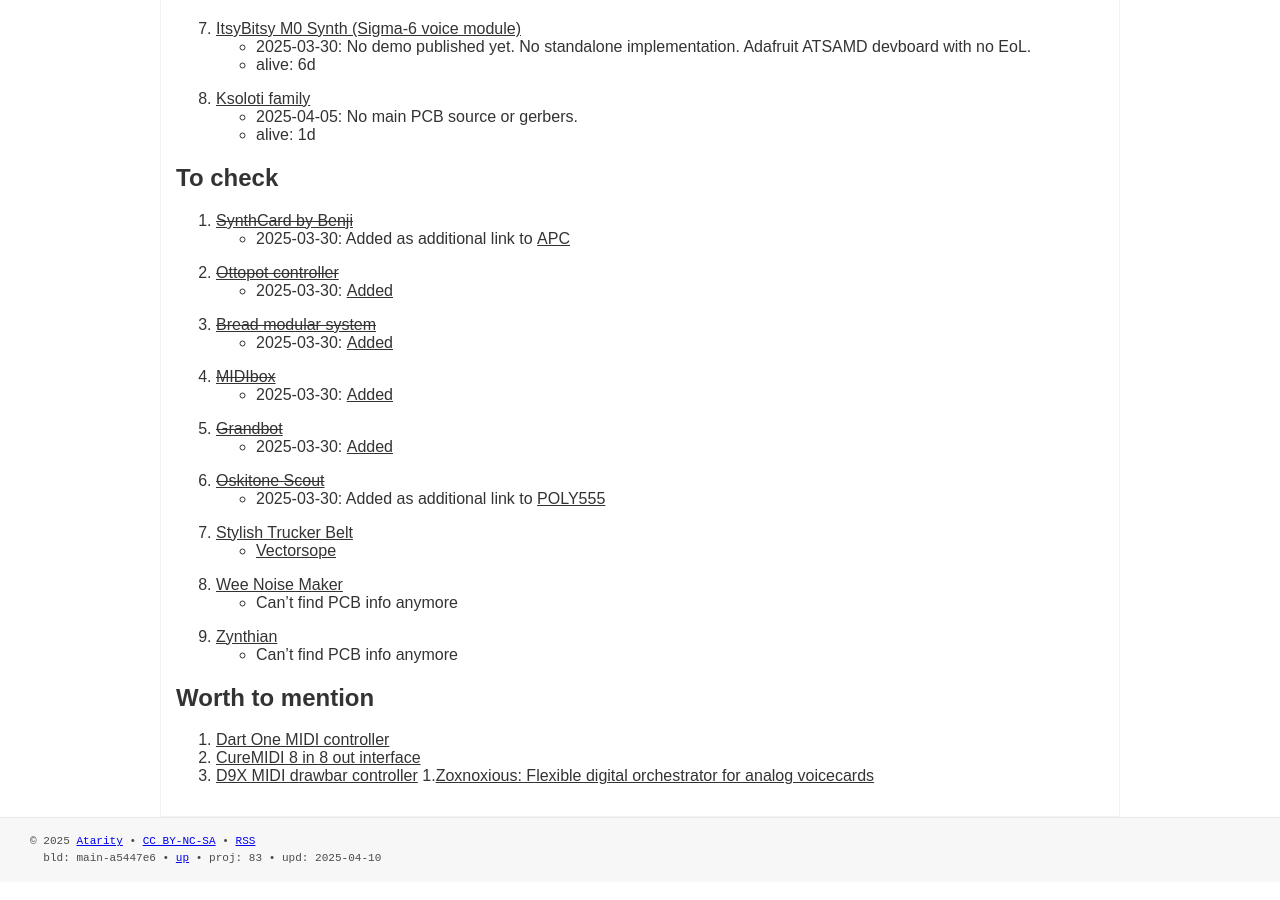
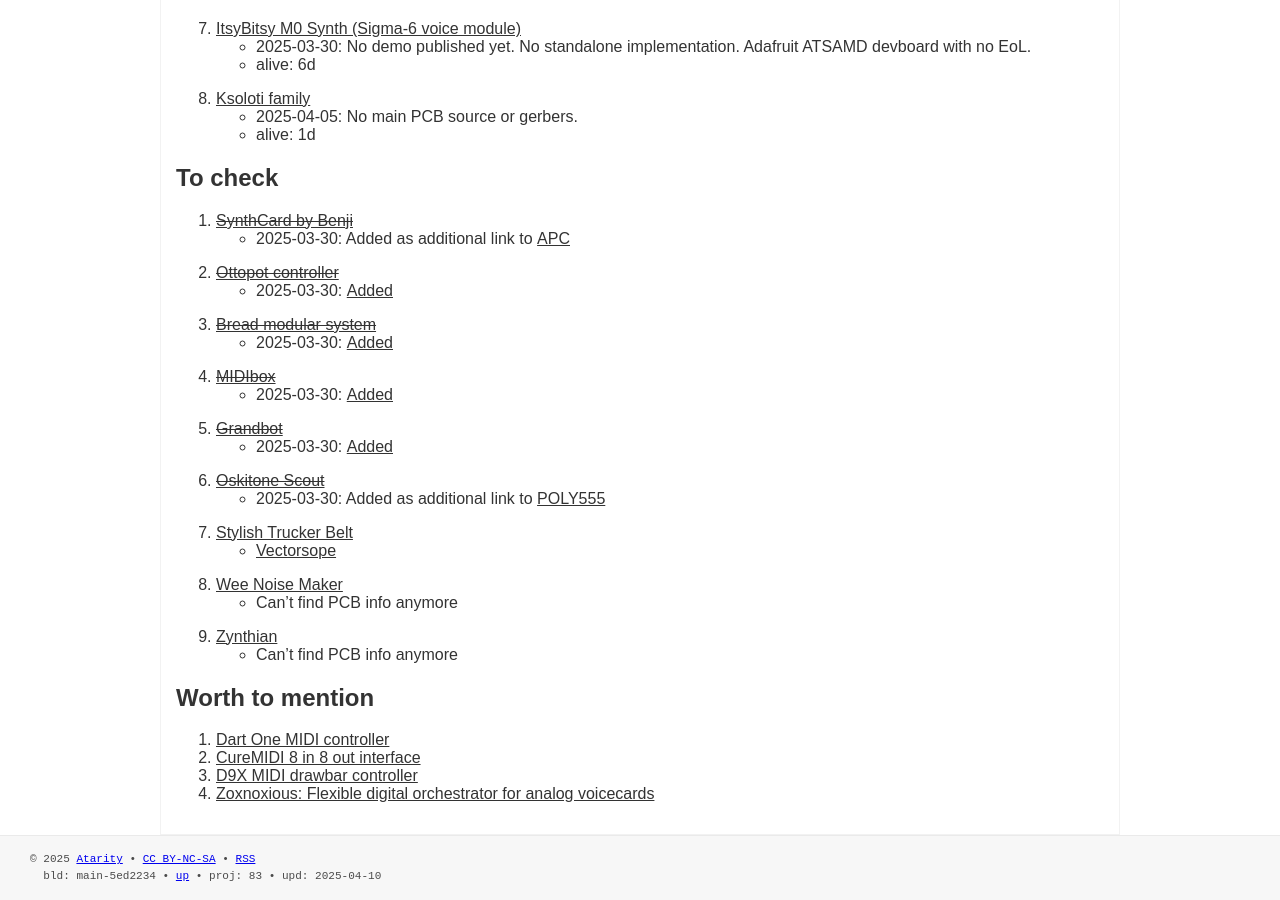
Before and after one commit to Atarity/diy-synths, a Jekyll site: the page built from watchlist.md, in a window 1280 px wide and 900 px high, scrolled down 605 px. Built offline with Jekyll 4.4.1, drawn with Linux system fonts in a browser that asks for light colours.

Commit message:
typo fix

```diff
--- a/_data/version.yml
+++ b/_data/version.yml
@@ -1 +1 @@
-build: main-a5447e6
+build: main-5ed2234
--- a/watchlist.md
+++ b/watchlist.md
@@ -56,4 +56,4 @@
 1. [Dart One MIDI controller](https://dartmobo.com/dart-one-arduino-open-controller-arcade/)
 1. [CureMIDI 8 in 8 out interface](https://github.com/keshikan/CureMIDI8)
 1. [D9X MIDI drawbar controller](https://github.com/ZioGuido/GMLAB_D9X/tree/master)
-1.[Zoxnoxious: Flexible digital orchestrator for analog voicecards](https://github.com/brer-rabbit/zoxnoxious/)
+1. [Zoxnoxious: Flexible digital orchestrator for analog voicecards](https://github.com/brer-rabbit/zoxnoxious/)
```
